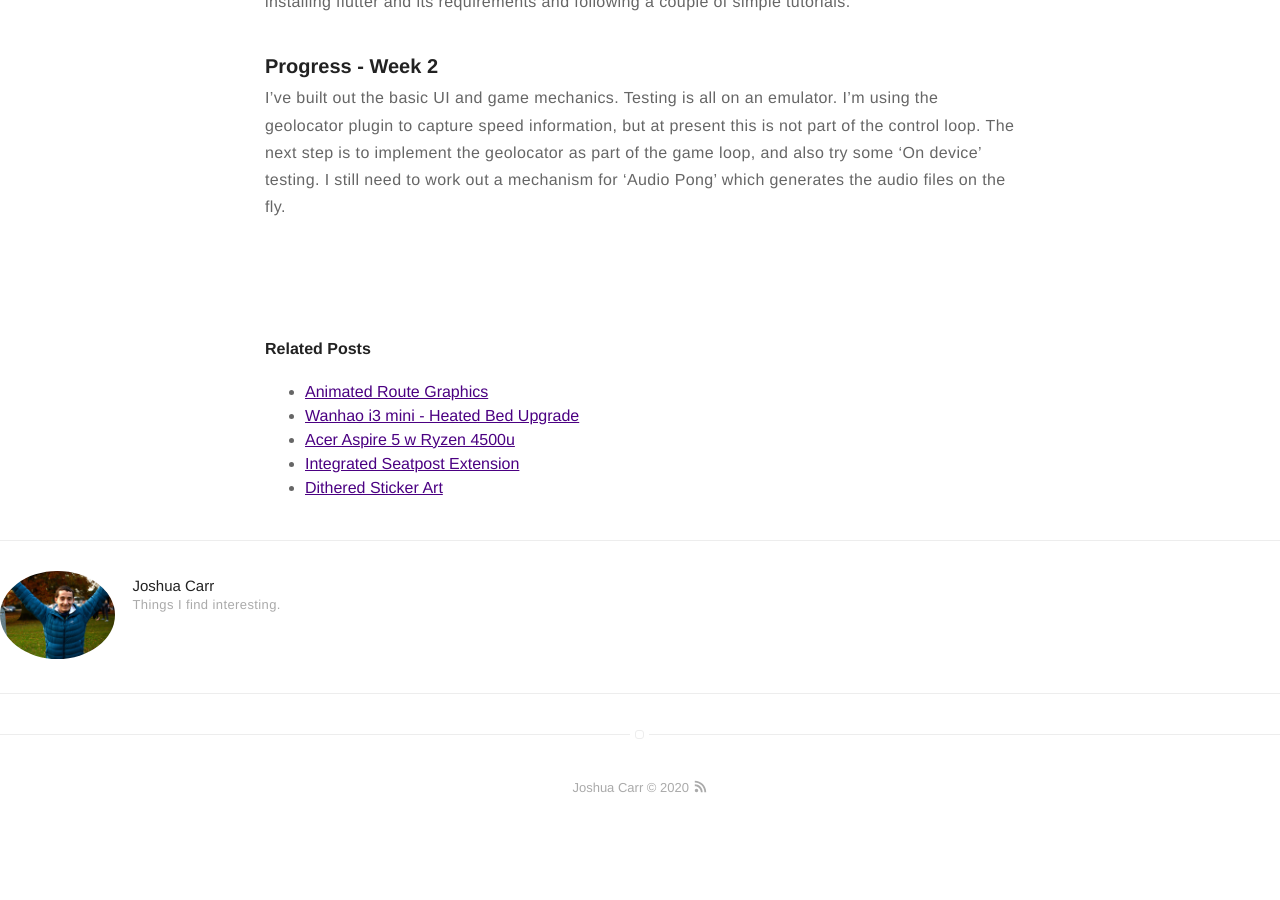
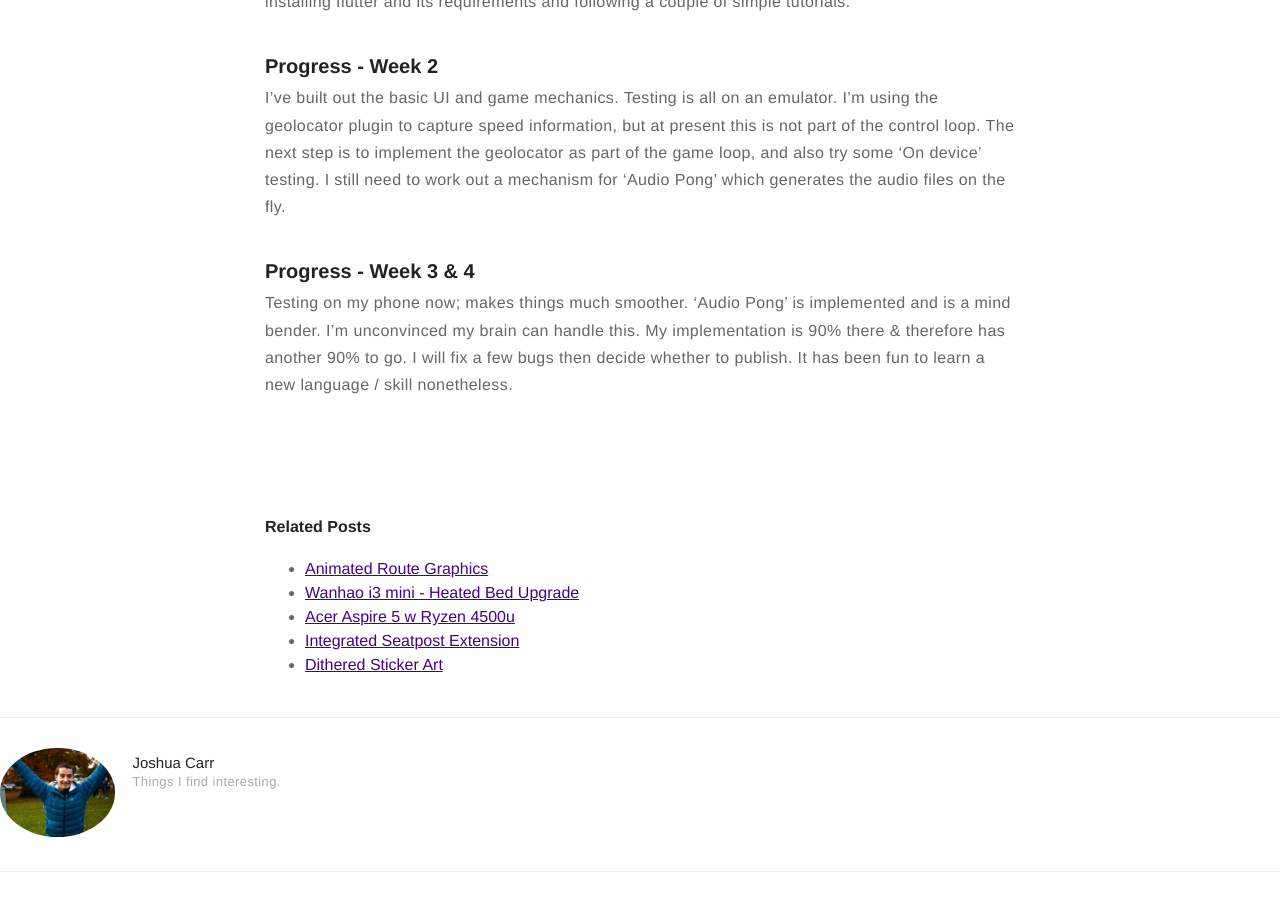
Before and after one commit to jc782/jc782.github.io, a Jekyll site: the page built from _posts/2020-11-11-Flutter-Running-Game.markdown, in a window 1280 px wide and 900 px high, scrolled down 1187 px. Built offline with Jekyll 4.4.1, drawn with Linux system fonts in a browser that asks for light colours; before the commit the page ends 2022 px from its top, so only the background shows below that.

Commit message:
update flutter game

```diff
--- a/_posts/2020-10-25-Southwest-2020.markdown
+++ b/_posts/2020-10-25-Southwest-2020.markdown
@@ -60,9 +60,6 @@ At some point our close embrace with the coastal road became too intense and so
 St Just rugby club was the perfect alternative though.
 
 ### Days 4 onwards
-That was that for big cycle miles. Broken knees and the hint of a headwind heading north was enough to dissuade us. So ended 2020s adventure edition.
-
-
-
+That was that for big cycle miles. Broken knees and the hint of a headwind heading north was enough to dissuade us. So ended 2020s adventure week.
 
 </div>
--- a/_posts/2020-11-11-Flutter-Running-Game.markdown
+++ b/_posts/2020-11-11-Flutter-Running-Game.markdown
@@ -39,3 +39,6 @@ I have decided to build the app using the 'Flutter' platform. It seems relativel
 ### Progress - Week 2
 I've built out the basic UI and game mechanics. Testing is all on an emulator. I'm using the geolocator plugin to capture speed information, but at present this is not part of the control loop. The next step is to implement the geolocator as part of the game loop, and also try some 'On device' testing.
 I still need to work out a mechanism for 'Audio Pong' which generates the audio files on the fly.
+
+### Progress - Week 3 & 4
+Testing on my phone now; makes things much smoother. 'Audio Pong' is implemented and is a mind bender. I'm unconvinced my brain can handle this. My implementation is 90% there & therefore has another 90% to go. I will fix a few bugs then decide whether to publish. It has been fun to learn a new language / skill nonetheless.
```
